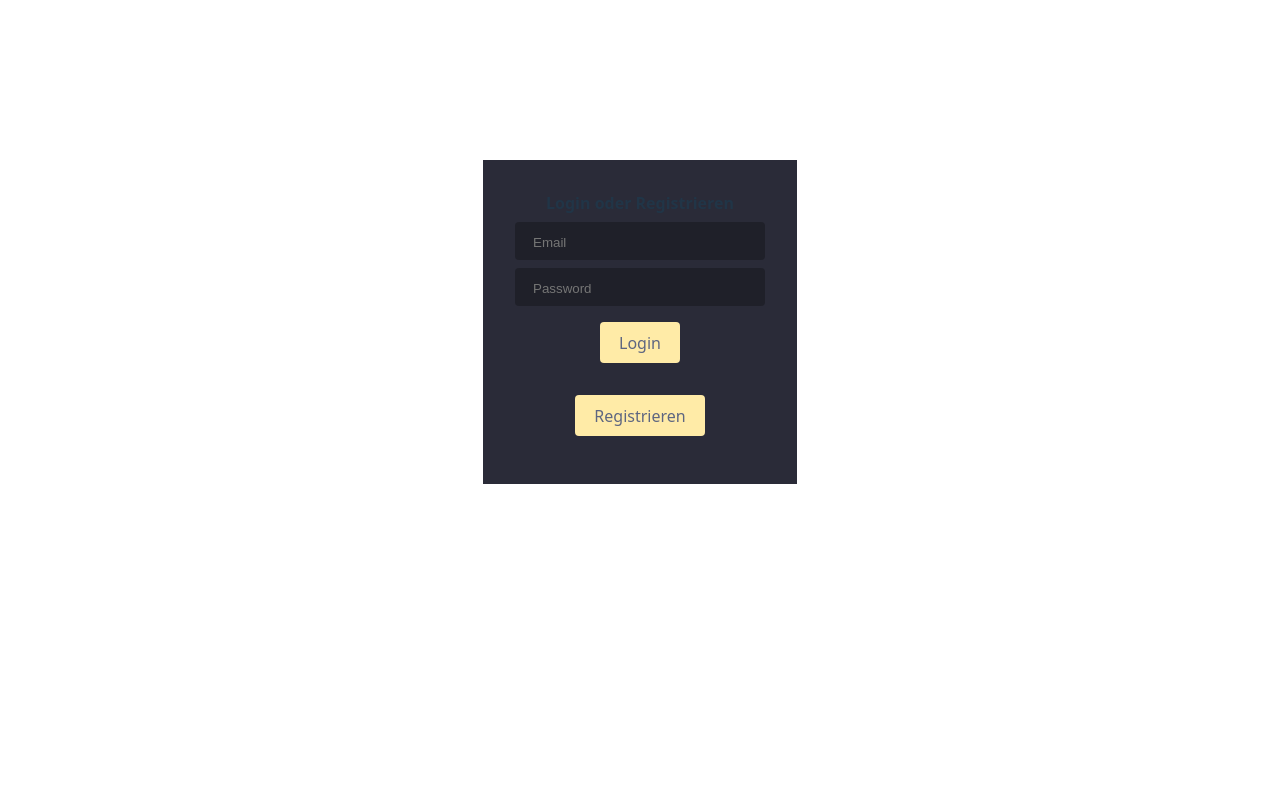
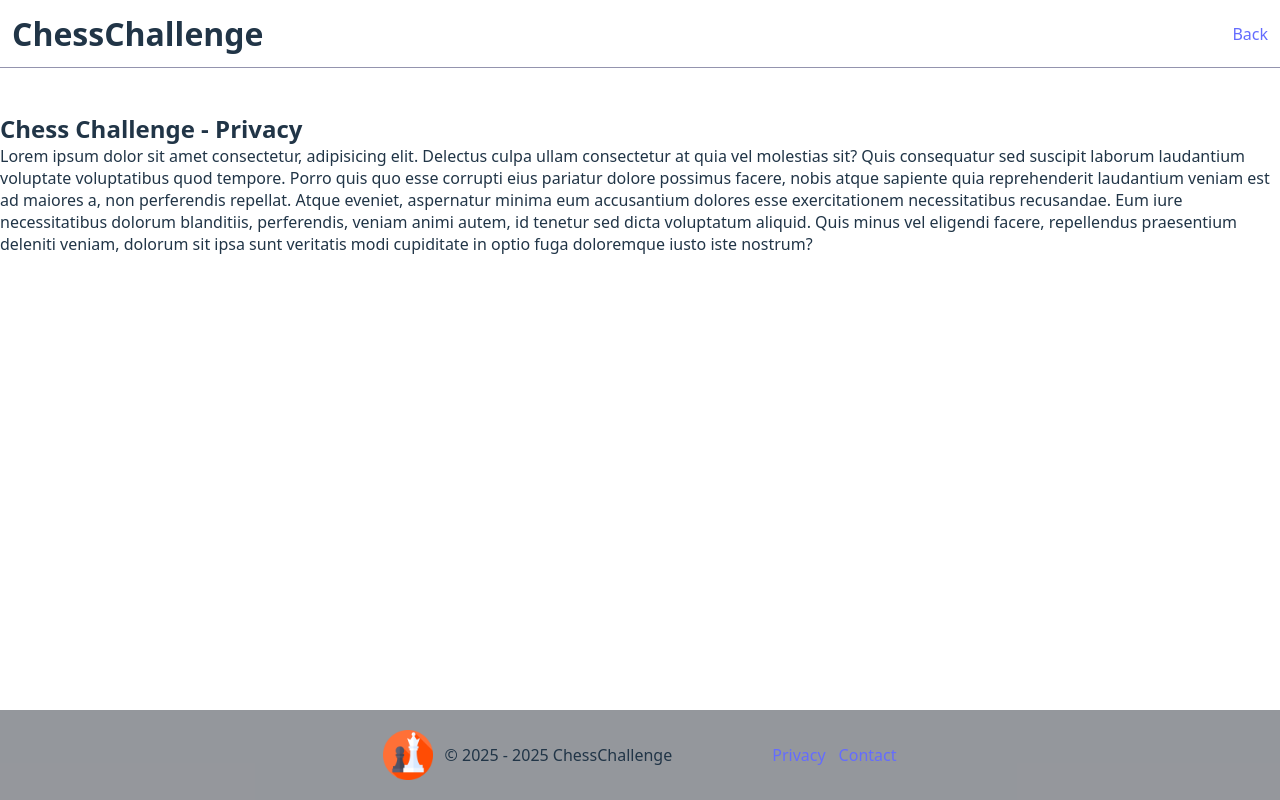
Before and after one commit to IssueCy/ChessChallenge, a React (Vite) app: page /privacy in a window 1280 px wide. Built offline with nearby package versions, Linux system fonts and the light colour scheme; no server answers.

Commit message:
Added exclusions to site acces (privacy site can now be entererd as not logged-in user), fixed navbar bottom bug

```diff
--- a/src/AccountSection.jsx
+++ b/src/AccountSection.jsx
@@ -6,8 +6,9 @@ function AccountSection() {
     const { user } = useAuth();
 
     return (
-        <>
+        <div className="wrapper">
             <Navbar />
+            <div className="content">
                 <div className="account-section">
                     <h2>Manage your account</h2>
                     <br />
@@ -21,8 +22,10 @@ function AccountSection() {
                         <p>Lorem ipsum dolor sit amet consectetur adipisicing elit. Aut laudantium ipsa dolores amet. Aspernatur quod veritatis nesciunt dolore tempore fuga.</p>
                     </div>
                 </div>
+            </div>
             <Footer />
-        </>
+        </div>
+
     );
 
 }
--- a/src/App.jsx
+++ b/src/App.jsx
@@ -14,17 +14,21 @@ function App() {
 
 return (
     <Router>
+      <Routes>
+        {/* Öffentliche Route – jeder darf hierhin */}
+        <Route path="/privacy" element={<Privacy />} />
+
         {user ? (
-        <Routes>
+          <>
             <Route path="/" element={<MainPage logout={logout} />} />
             <Route path="/submit" element={<SubmitPuzzle />} />
             <Route path="/puzzle/:category" element={<PuzzlePage />} />
             <Route path="/account" element={<AccountSection />} />
-          <Route path="/privacy" element={<Privacy />} />
+          </>
+        ) : (
+          <Route path="*" element={<Login />} />
+        )}
       </Routes>
-      ) : (
-        <Login />
-      )}
     </Router>
   );
 }
--- /dev/null
+++ b/src/CustomNavbar.jsx
@@ -0,0 +1,15 @@
+import { Link } from "react-router-dom";
+
+function CustomNavbar({ headline = "ChessChallenge" }) {
+  return (
+    <div className="navbar">
+      <h1>{headline}</h1>
+
+      <div className="nav-right-section">
+        <Link to="/" className="nav-link-button">Back</Link>
+      </div>
+    </div>
+  );
+}
+
+export default CustomNavbar;
--- a/src/Login.jsx
+++ b/src/Login.jsx
@@ -1,6 +1,7 @@
 import { useState } from "react";
 import { useAuth } from "./auth";
 import styled from "styled-components";
+import Footer from "./Footer";
 
 const Login = () => {
   const { login, register } = useAuth();
@@ -27,6 +28,8 @@ const Login = () => {
   };
 
   return (
+    <div className="wrapper">
+      <div className="content">
         <StyledWrapper>
           <div className="card">
             <h4 className="title">Login oder Registrieren</h4>
@@ -57,6 +60,10 @@ const Login = () => {
             </form>
           </div>
         </StyledWrapper>
+      </div>
+      <Footer />
+    </div>
+
   );
 };
 
--- a/src/MainPage.jsx
+++ b/src/MainPage.jsx
@@ -1,13 +1,17 @@
 import Navbar from "./Navbar";
 import SelectTypeSection from "./SelectTypeSection";
+import Footer from "./Footer";
 
 function MainPage() {
 
     return(
-        <>
+        <div className="wrapper">
             <Navbar />
-            <SelectTypeSection />
-        </>
+            <div className="content">
+                <SelectTypeSection />
+            </div>
+            <Footer />
+        </div>
 
     );
 }
--- a/src/Privacy.jsx
+++ b/src/Privacy.jsx
@@ -1,15 +1,20 @@
-import Navbar from "./Navbar";
+import CustomNavbar from "./CustomNavbar";
 import Footer from "./Footer";
 
 function Privacy() {
     return(
-        <>
-            <Navbar />
-            <div>
-                Lorem ipsum dolor sit amet consectetur, adipisicing elit. Delectus culpa ullam consectetur at quia vel molestias sit? Quis consequatur sed suscipit laborum laudantium voluptate voluptatibus quod tempore. Porro quis quo esse corrupti eius pariatur dolore possimus facere, nobis atque sapiente quia reprehenderit laudantium veniam est ad maiores a, non perferendis repellat. Atque eveniet, aspernatur minima eum accusantium dolores esse exercitationem necessitatibus recusandae. Eum iure necessitatibus dolorum blanditiis, perferendis, veniam animi autem, id tenetur sed dicta voluptatum aliquid. Quis minus vel eligendi facere, repellendus praesentium deleniti veniam, dolorum sit ipsa sunt veritatis modi cupiditate in optio fuga doloremque iusto iste nostrum?
+        <div className="wrapper">
+            <CustomNavbar />
+            <div className="content">
+                <br />
+                <br />
+                <div>
+                    <h2>Chess Challenge - Privacy</h2>
+                    Lorem ipsum dolor sit amet consectetur, adipisicing elit. Delectus culpa ullam consectetur at quia vel molestias sit? Quis consequatur sed suscipit laborum laudantium voluptate voluptatibus quod tempore. Porro quis quo esse corrupti eius pariatur dolore possimus facere, nobis atque sapiente quia reprehenderit laudantium veniam est ad maiores a, non perferendis repellat. Atque eveniet, aspernatur minima eum accusantium dolores esse exercitationem necessitatibus recusandae. Eum iure necessitatibus dolorum blanditiis, perferendis, veniam animi autem, id tenetur sed dicta voluptatum aliquid. Quis minus vel eligendi facere, repellendus praesentium deleniti veniam, dolorum sit ipsa sunt veritatis modi cupiditate in optio fuga doloremque iusto iste nostrum?
+                </div>
             </div>
             <Footer />
-        </>
+        </div>
     )
 }
 
--- a/src/SubmitPuzzle.jsx
+++ b/src/SubmitPuzzle.jsx
@@ -1,11 +1,17 @@
 import Navbar from "./Navbar";
+import Footer from "./Footer";
 
 function SubmitPuzzle() {
     return(
-        <>
+        <div className="wrapper">
             <Navbar headline="Submit your own puzzle!" />
-            <p>Lorem ipsum dolor sit amet consectetur adipisicing elit. Vitae nihil aut delectus, dolor odit non tempora nobis iure quibusdam sit?</p>
-        </>
+            <div className="content">
+                <p>Lorem ipsum dolor sit amet consectetur adipisicing elit. Vitae nihil aut delectus, dolor odit non tempora nobis iure quibusdam sit?</p>
+            </div>
+            <Footer />
+        </div>
+
+
     );
 }
 
```
Also changed, not shown: src/Contact.jsx (added), 1 other file (tests, documents, lock files or other folders). Lines whose indentation alone changed are shown as unchanged.
